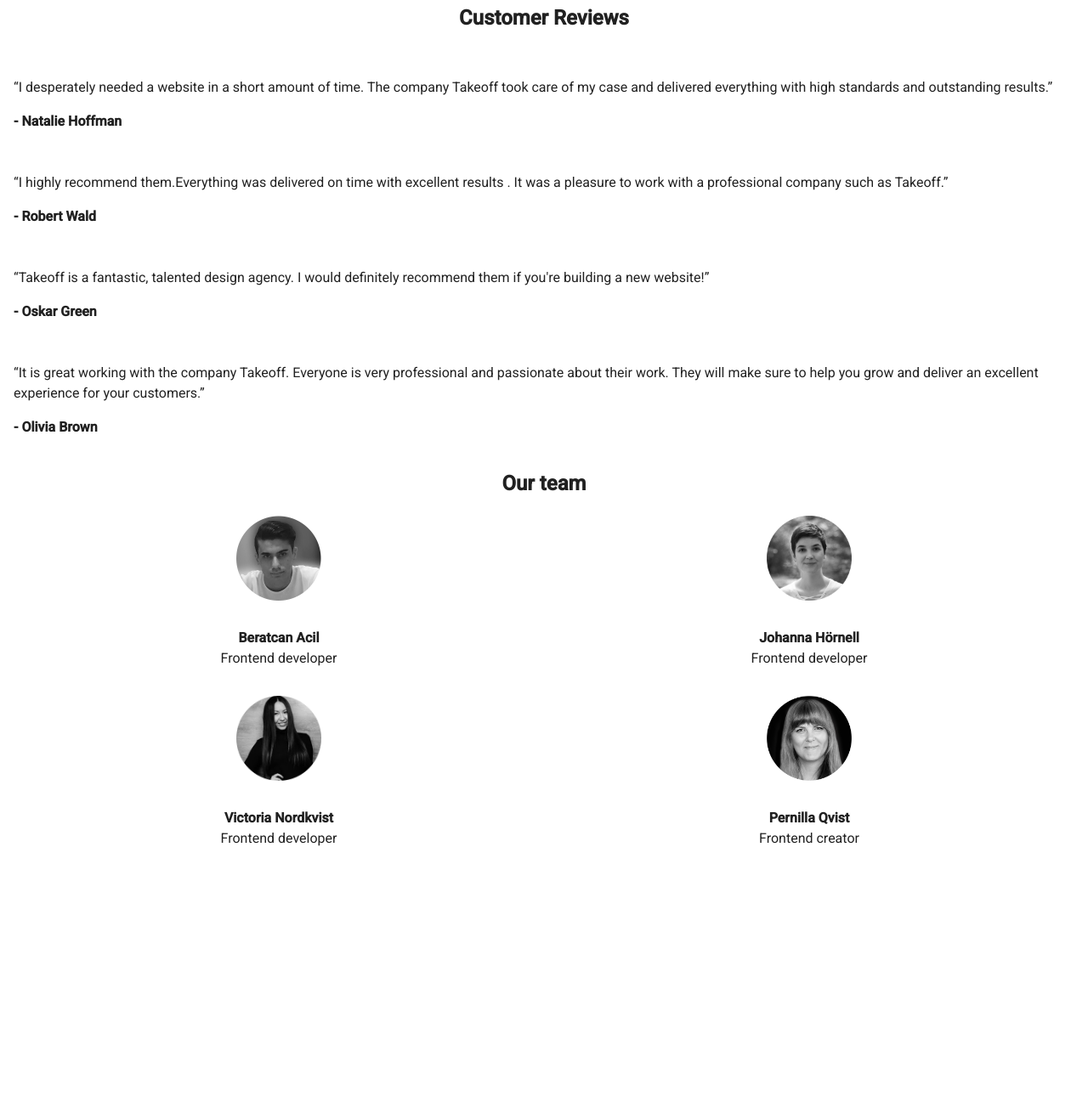
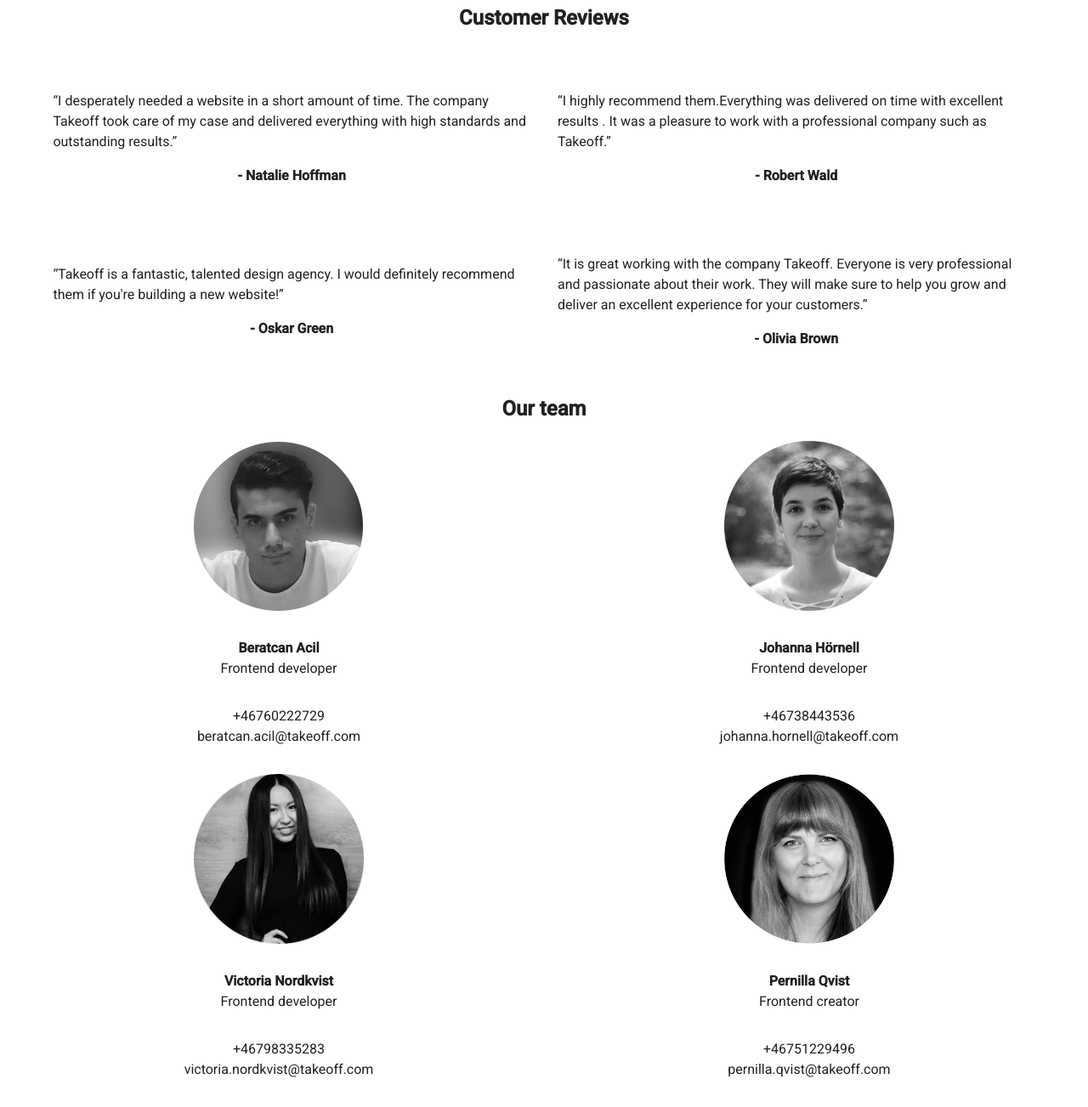
Before and after one commit to Vica17/Take-off-Gruppexamination, a plain HTML site: page index.html in a window 1280 px wide. Shown: the part 797-2100 px from the top of the page at 85% size. Before the commit the page ends 1828 px from the top, so only its background shows below. Drawn offline with nearby package versions, Linux system fonts and the light colour scheme; files that its build step writes are made by us from their sources.

Commit message:
tablet version

```diff
--- a/index.html
+++ b/index.html
@@ -52,18 +52,22 @@
     <!-- Customer Reviews -->
     <h2 class="textCenter">Customer Reviews</h2>
     <div class="CustomerReviewsContainer">
-
+        <div class="reviewContainer">
             <p class="noneMarginBottom">“I desperately needed a website in a short amount of time. The company Takeoff took care of my case and delivered everything with high standards and outstanding results.” </p>
             <p class="reviewName"><b>- Natalie Hoffman</b></p>
-
+        </div>
+        <div class="reviewContainer">
             <p class="noneMarginBottom">“I highly recommend them.Everything was delivered on time with excellent results . It was a pleasure to work with a professional company such as Takeoff.”</p>
             <p class="reviewName"><b>- Robert Wald</b></p>
-
+        </div>
+        <div class="reviewContainer">
             <p class="noneMarginBottom">“Takeoff is a fantastic, talented design agency. I would definitely recommend them if you're building a new website!”</p>
             <p class="reviewName"><b>- Oskar Green</b></p>
-
+        </div>
+        <div class="reviewContainer">
             <p class="noneMarginBottom">“It is great working with the company Takeoff. Everyone is very professional and passionate about their work. They will make sure to help you grow and deliver an excellent experience for your customers.”</p>
             <p class="reviewName"><b>- Olivia Brown</b></p>
+        </div>
     </div>
 
     <!--    Our team    -->
@@ -73,37 +77,29 @@
             <img class="ourTeamImg" src="images/beratcan.png">
             <p class="noneMarginBottom"><strong>Beratcan Acil</strong></p>
             <p class="noneMargineTop">Frontend developer</p>
-            <div class="hidden">
-                <p>+46760222729</p>
-                <p>beratcan.acil@takeoff.com</p>
-            </div>
+            <p class="moreInfo">+46760222729</p>
+            <p class="moreInfo">beratcan.acil@takeoff.com</p>
         </div>
         <div class="devContainer">
             <img class="ourTeamImg" src="images/johanna.png">
             <p class="noneMarginBottom"><strong>Johanna Hörnell</strong></p>
             <p class="noneMargineTop">Frontend developer</p>
-            <div class="hidden">
-                <p>+46738443536</p>
-                <p>johanna.hornell@takeoff.com</p>
-            </div>
+            <p class="moreInfo">+46738443536</p>
+            <p class="moreInfo">johanna.hornell@takeoff.com</p>
         </div>
         <div class="devContainer">
             <img class="ourTeamImg" src="images/victoria.png">
             <p class="noneMarginBottom"><strong>Victoria Nordkvist</strong></p>
             <p class="noneMargineTop">Frontend developer</p>
-            <div class="hidden">
-                <p>+46798335283</p>
-                <p>victoria.nordkvist@takeoff.com</p>
-            </div>
+            <p class="moreInfo">+46798335283</p>
+            <p class="moreInfo">victoria.nordkvist@takeoff.com</p>
         </div>
         <div class="devContainer">
             <img class="ourTeamImg" src="images/pernilla.png">
             <p class="noneMarginBottom"><strong>Pernilla Qvist</strong></p>
             <p class="noneMargineTop">Frontend creator</p>
-            <div class="hidden">
-                <p>+46751229496</p>
-                <p>pernilla.qvist@takeoff.com</p>
-            </div>
+            <p class="moreInfo">+46751229496</p>
+            <p class="moreInfo">pernilla.qvist@takeoff.com</p>
         </div>
     </div>
 
--- a/scss/_CustomerReviews.scss
+++ b/scss/_CustomerReviews.scss
@@ -1,4 +1,19 @@
 .CustomerReviewsContainer {
     @include flex($direction: column, $justify: flex-start, $align: flex-start);
     @include margin;
+
+    @include tablet {
+        @include flex($direction: column, $justify: center, $align: center);
+        flex-wrap: wrap;
+        flex-direction: row;
+        align-content: space-around;
+    }
 }
+
+.reviewContainer {
+    @include tablet {
+        @include flex($direction: column, $justify: center, $align: center);
+        width: 45%;
+        padding: 1rem;
+    }
+}
--- a/scss/_OurTeam.scss
+++ b/scss/_OurTeam.scss
@@ -6,6 +6,11 @@
 .ourTeamImg {
     width: 100px;
     height: 100px;
+
+    @include tablet {
+        width: 200px;
+        height: 200px;
+    }
 }
 
 .OurTeamContainer {
@@ -18,11 +23,15 @@
 .devContainer {
     @include flex($direction: column, $justify: center, $align: center);
     width: 50%;
+    @include margin($top: 0rem, $right: 0rem, $bottom: 2rem, $left: 0rem);
 }
 
-.hidden {
+
+.moreInfo {
     display: none;
+    @include margin($top: 0rem, $right: 0rem, $bottom: 0rem, $left: 0rem);
+
+    @include tablet{
+        display: block;
+    }
 }
-.visible {
-    display: block;
-}
```
Lines whose indentation alone changed are shown as unchanged.
